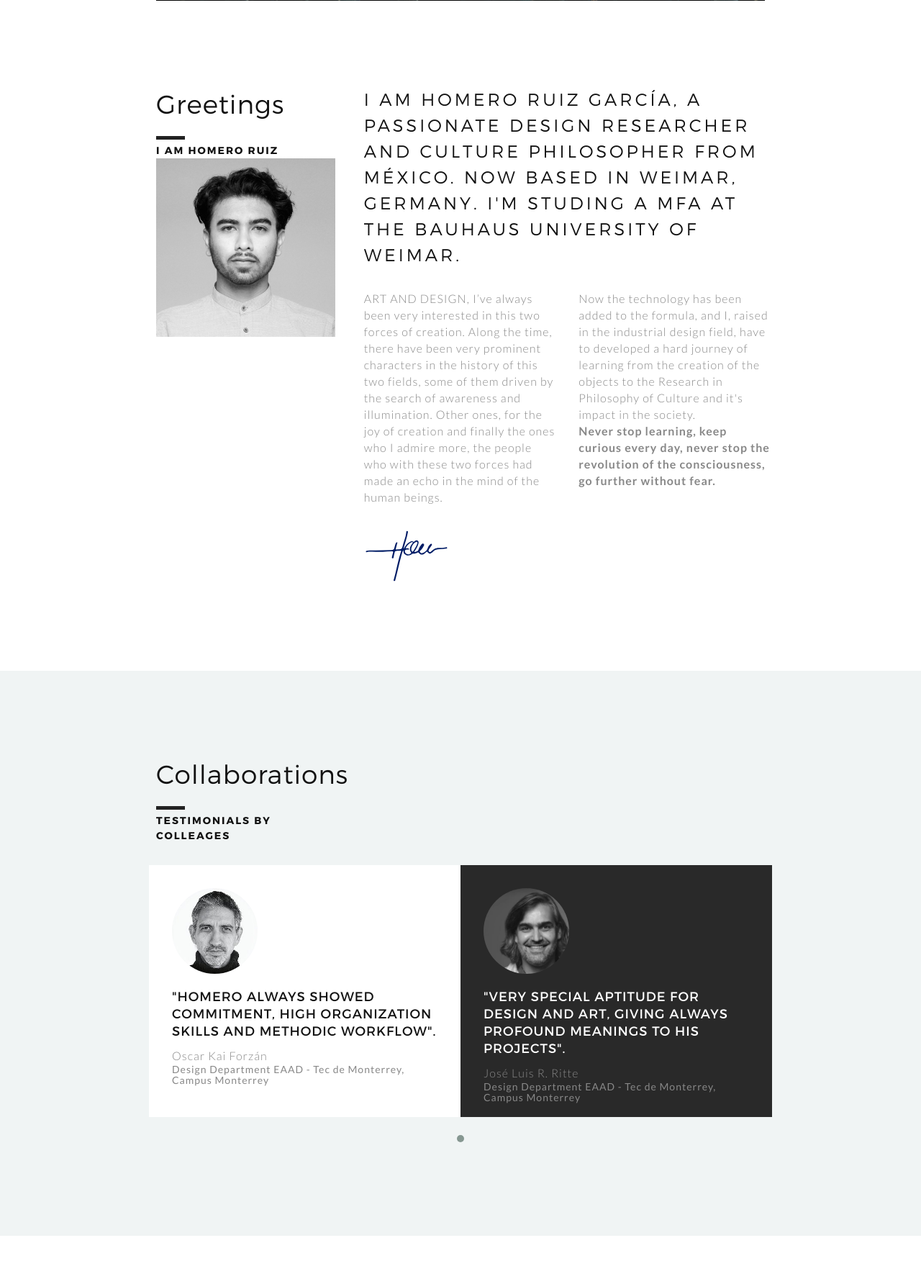
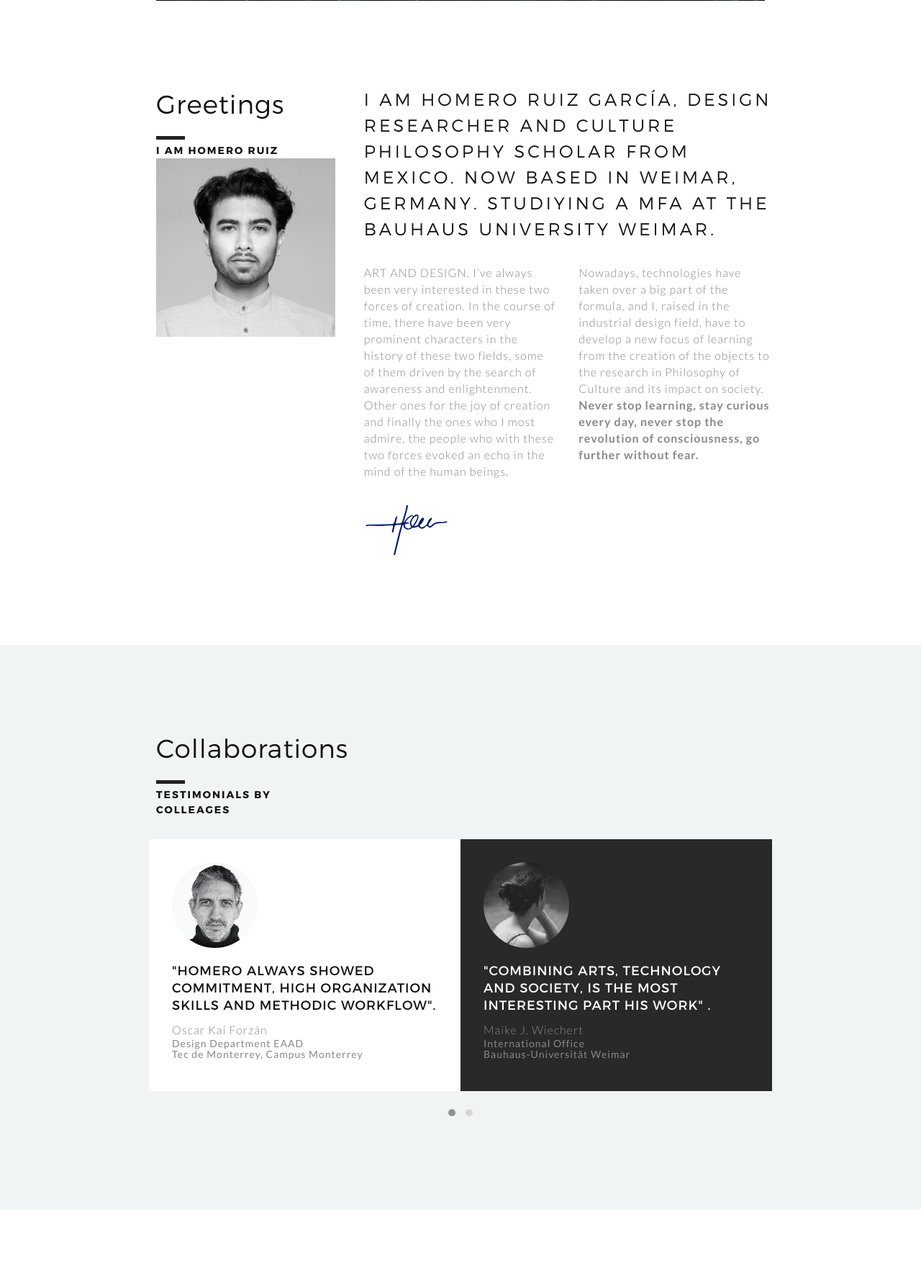
Before and after one commit to homeroruiz/Final-web-project, a PHP site: page / in a window 1280 px wide. Shown: the part 751-2535 px from the top of the page at 72% size. Run offline with PHP 8.4, Linux system fonts and the light colour scheme.

Commit message:
Modifications in Testimonials and also in redaction.

```diff
--- a/index.php
+++ b/index.php
@@ -81,14 +81,14 @@
                 <img alt="professional-portrait" title="hmro-portrait" class="img-responsive" src="images/hmro500bw.jpg">
               </article>
               <article class="col-md-8 text-left ">
-                <h3 class="main-heading  font2light black">I am Homero Ruiz García, a passionate Design Researcher and Culture Philosopher from México. Now based in Weimar, Germany. I'm studing a MFA at the Bauhaus University of Weimar.</h3>
+                <h3 class="main-heading  font2light black">I am Homero Ruiz García, design researcher and culture philosophy scholar from Mexico. Now based in Weimar, Germany. Studiying a MFA at the Bauhaus University Weimar.</h3>
                 <div class="row add-top-quarter">
                   <article class="col-md-6">
-                      <p>ART AND DESIGN, I’ve always been very interested in this two forces of creation. Along the time, there have been very prominent characters in the history of this two fields, some of them driven by the search of awareness and illumination. Other ones, for the joy of creation and finally the ones who I admire more, the people who with these two forces had made an echo in the mind of the human beings.
+                      <p>ART AND DESIGN, I’ve always been very interested in these two forces of creation. In the course of time, there have been very prominent characters in the history of these two fields, some of them driven by the search of awareness and enlightenment. Other ones for the joy of creation and finally the ones who I most admire, the people who with these two forces evoked an echo in the mind of the human beings.
                       </p>
                   </article>
                   <article class="col-md-6">
-                      <p>Now the technology has been added to the formula, and I, raised in the industrial design field, have to developed a hard journey of learning from the creation of the objects to the Research in Philosophy of Culture and it's impact in the society. <br> <b>Never stop learning, keep curious every day, never stop the revolution of the consciousness, go further without fear.</b></p>
+                      <p>Nowadays, technologies have taken over a big part of the formula, and I, raised in the industrial design field, have to develop a new focus of learning from the creation of the objects to the research in Philosophy of Culture and its impact on society. <br> <b>Never stop learning, stay curious every day, never stop the revolution of consciousness, go further without fear.</b></p>
                   </article>
                 </div>
                 <div class="row add-top-quarter">
@@ -128,7 +128,7 @@
                     <img alt="Phd. Kai" title="" src="images/testimonial/01.jpg">
                       <h3 class="sub-heading  font2 black">"Homero always showed commitment, high organization skills and methodic workflow".</h5>
                       <p> Oscar Kai Forzán</p>
-                      <h5>Design Department EAAD - Tec de Monterrey, Campus Monterrey</h3>
+                      <h5>Design Department EAAD  <br>Tec de Monterrey, Campus Monterrey</h3>
                       <ul class="testimonial-social">
                         <!-- <li><a href="#"><span class="ion-social-twitter dark"></span></a></li>     Agregar twitter si cuenta con uno-->
                       </ul>
@@ -137,10 +137,22 @@
 
                 <div class="testimonial-block ">
                     <div class="testimonial-info dark-bg">
+                    <img alt="Phd. Ritte" title="" src="images/testimonial/03.jpg">
+                      <h3 class="sub-heading  font2 white">"Combining arts, technology and society, is the most interesting part his work" . </h3>
+                      <p>Maike J. Wiechert</p>
+                      <h5>International Office <br>Bauhaus-Universität Weimar </h5>
+                      <ul class="testimonial-social">
+                       <!-- <li><a href="#"><span class="ion-social-twitter white"></span></a></li>  Agregar twitter si cuenta con uno-->
+                      </ul>
+                    </div>
+                </div>
+
+                <div class="testimonial-block ">
+                    <div class="testimonial-info dark-bg">
                     <img alt="Phd. Ritte" title="" src="images/testimonial/02.jpg">
-                      <h3 class="sub-heading  font2 white">"Very special aptitude for design and art, giving always profound meanings to his projects". </h3>
+                      <h3 class="sub-heading  font2 white">"Very special aptitude for design and art, giving always profound meanings to his projects".</h3>
                       <p>José Luis R. Ritte</p>
-                      <h5>Design Department EAAD - Tec de Monterrey, Campus Monterrey</h5>
+                      <h5>Design Department EAAD <br>Tec de Monterrey, Campus Monterrey</h5>
                       <ul class="testimonial-social">
                        <!-- <li><a href="#"><span class="ion-social-twitter white"></span></a></li>  Agregar twitter si cuenta con uno-->
                       </ul>
--- a/philosophy.php
+++ b/philosophy.php
@@ -75,14 +75,14 @@
                 <img alt="professional-portrait" title="hmro-portrait" class="img-responsive" src="images/hmrophil400.jpg">
               </article>
               <article class="col-md-8 text-left ">
-                <h3 class="main-heading  font2 black">Kulturphilosophie: a branch of philosophy that studies the essence and meaning of culture. That's exactly my passion. Arts, Technology and Society. </h3>
+                <h3 class="main-heading  font2 black">Kulturphilosophie: a branch of philosophy that studies the essence and meaning of culture. Arts, Technology and Society are now part of this contemporary evolution in our society.</h3>
                 <div class="row add-top-quarter">
                   <article class="col-md-6">
-                      <p> My personal Philosophy of research is the most of the time related to the Philosophy of Culture, narrowly defined as a philosophical conception of the various stages of evolving human culture.  The term was first used in the early 19th century by the German romanticist A. Müller.</p>
+                      <p> My personal Philosophy of research is most of the time related to the Philosophy of Culture, narrowly defined as a philosophical conception of the various stages of evolving human culture.  The term was first used in the early 19th century by the German romanticist Adam Müller.</p>
                       <a href="journal.php" class="btn  btn-krome btn-krome-dark add-top-quarter">View Journal</a>
                   </article>
                   <article class="col-md-6">
-                      <p>I consider that as Humans, we are in constant evolution, so we must enhance one mature and emotional stable mind that will allow us to have no problems adapting to different environments. This responsable and mindfullness hability will make us advance in our research and, overall, make us a best human specie.</p>
+                      <p>I consider that as humans, we are in constant evolution, so we must enhance one mature and emotional stable mind that will allow us to constantly adapt to different environments. This responsable and mindful ability will make us advance in our research and, overall, make us a better human species.</p>
                   </article>
                 </div>
               </article>
```
Also changed, not shown: images/testimonial/03.jpg (added).
